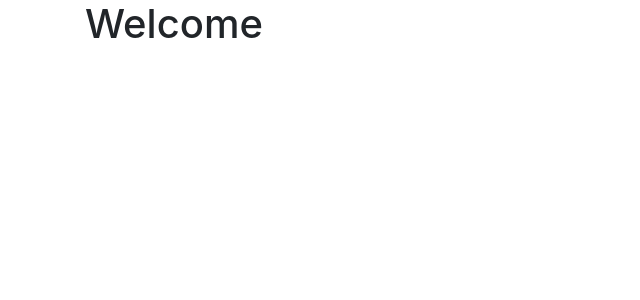
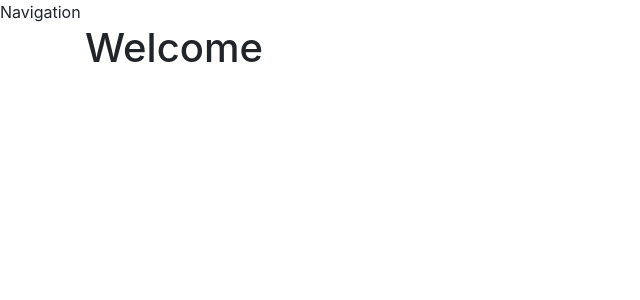
Before and after one commit to Dmitry-White/Vue.js-Playground, a Vue app in the folder vue-firebase/: page /#/ in a window 1280 px wide. Shown: the top 300 px of the page, without its empty margins (0-640 px from the left). Built offline with nearby package versions, Linux system fonts and the light colour scheme; the HTML template or start-up script is replaced by a standard one.

Commit message:
Add a dummy navigation component

```diff
--- a/vue-firebase/src/App.vue
+++ b/vue-firebase/src/App.vue
@@ -1,9 +1,21 @@
 <template>
   <div id="app">
-    <router-view class="container"/>
+    <Navigation />
+    <router-view class="container" />
   </div>
 </template>
 
+<script>
+import Navigation from "@/components/Navigation.vue";
+
+export default {
+  name: "App",
+  components: {
+    Navigation,
+  },
+};
+</script>
+
 <style lang="scss">
-@import 'node_modules/bootstrap/scss/bootstrap';
+@import "node_modules/bootstrap/scss/bootstrap";
 </style>
--- a/vue-firebase/src/views/Home.vue
+++ b/vue-firebase/src/views/Home.vue
@@ -5,13 +5,7 @@
 </template>
 
 <script>
-// @ is an alias to /src
-// import HelloWorld from "@/components/HelloWorld.vue";
-
 export default {
   name: "Home",
-  // components: {
-  //   HelloWorld,
-  // },
 };
 </script>
```
